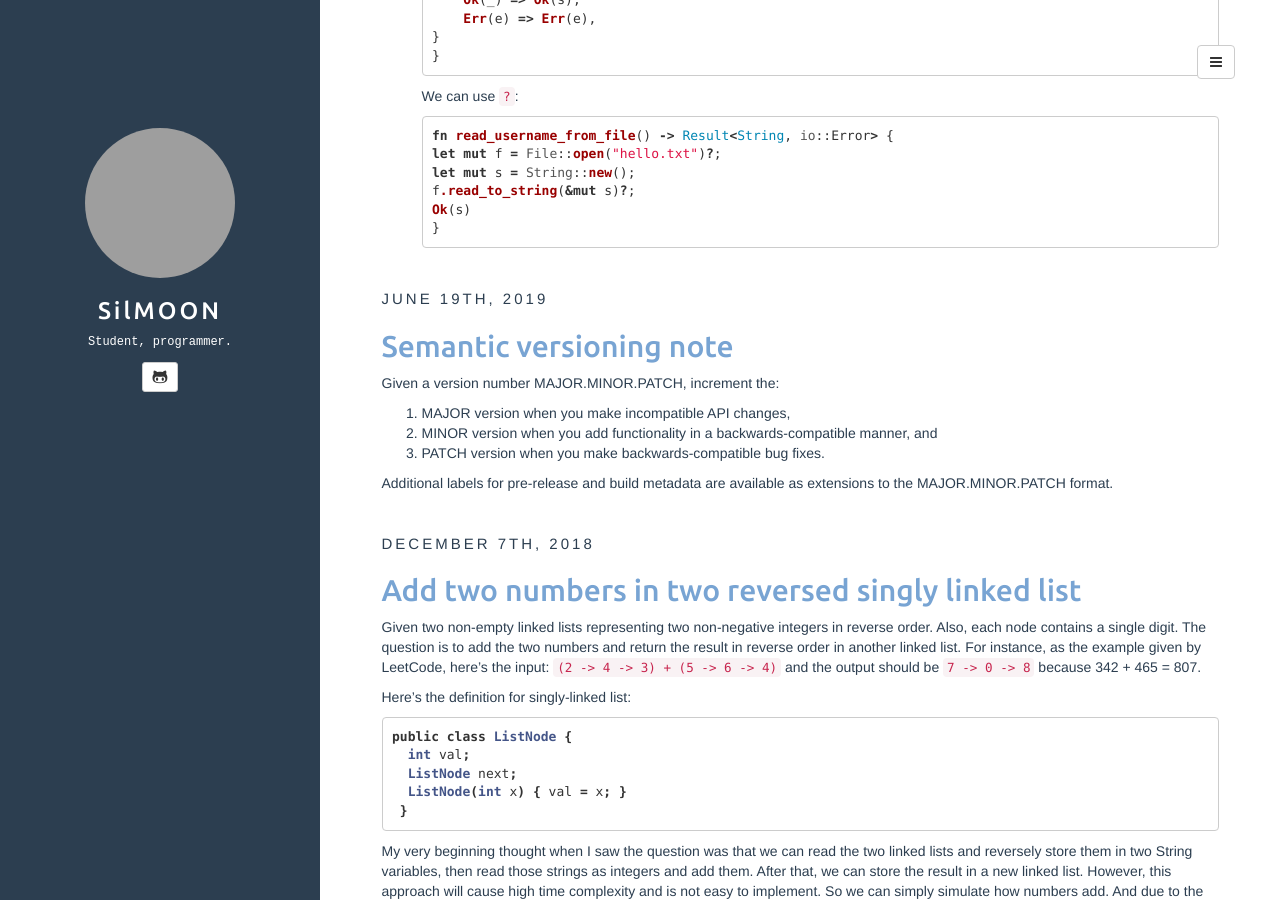
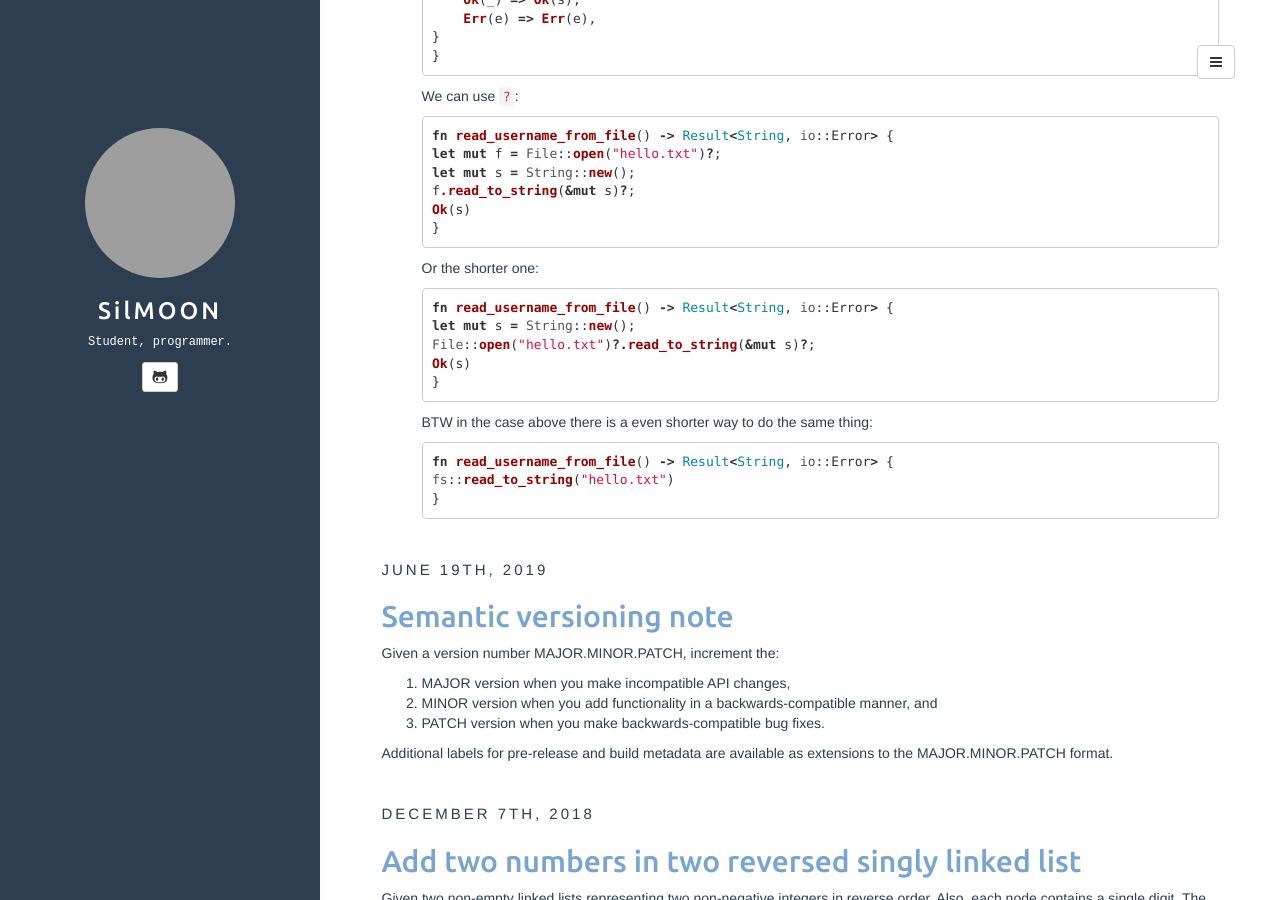
Before and after one commit to SilMOON/silmoon.github.io, a Jekyll site: the page built from index.html, in a window 1280 px wide and 900 px high, scrolled down 4156 px. Built offline with Jekyll 4.4.1, drawn with Linux system fonts in a browser that asks for light colours; the list of posts is cut into pages by our own code; grey boxes are pictures that could not be loaded.

Commit message:
update post

````diff
--- a/_posts/2019-07-26-some-rust-notes.md
+++ b/_posts/2019-07-26-some-rust-notes.md
@@ -227,3 +227,17 @@ fn read_username_from_file() -> Result<String, io::Error> {
     Ok(s)
 }
 ```
+Or the shorter one:
+```rust
+fn read_username_from_file() -> Result<String, io::Error> {
+    let mut s = String::new();
+    File::open("hello.txt")?.read_to_string(&mut s)?;
+    Ok(s)
+}
+```
+BTW in the case above there is a even shorter way to do the same thing:
+```rust
+fn read_username_from_file() -> Result<String, io::Error> {
+    fs::read_to_string("hello.txt")
+}
+```
````
